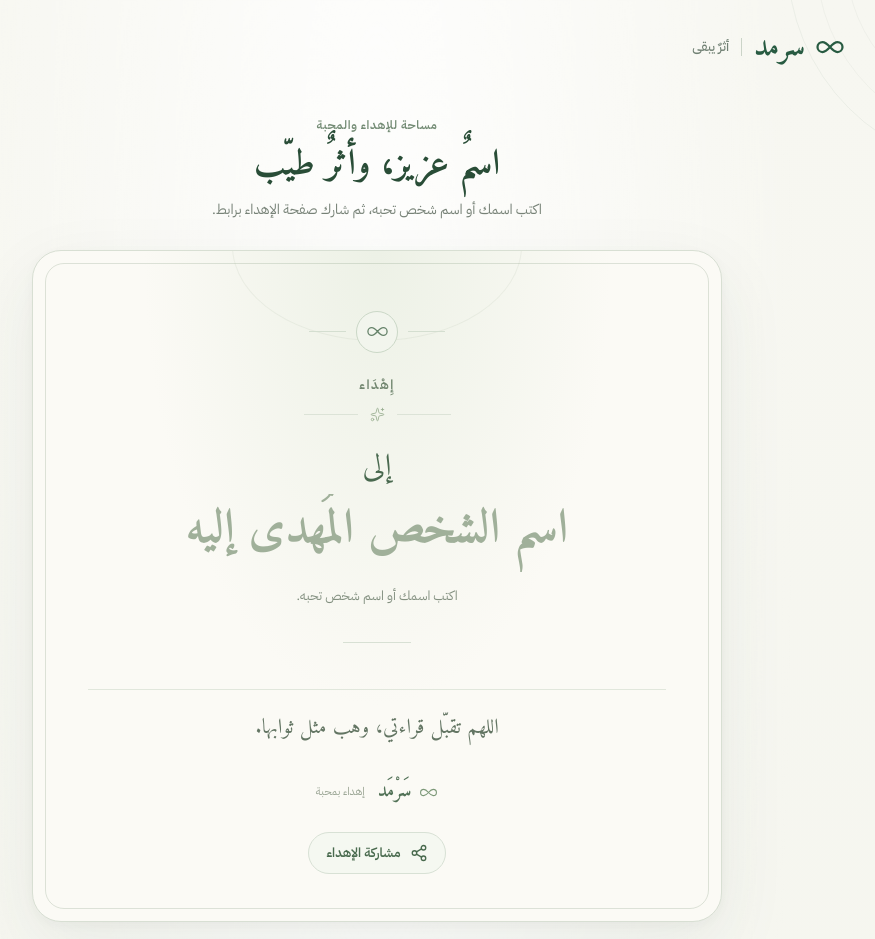
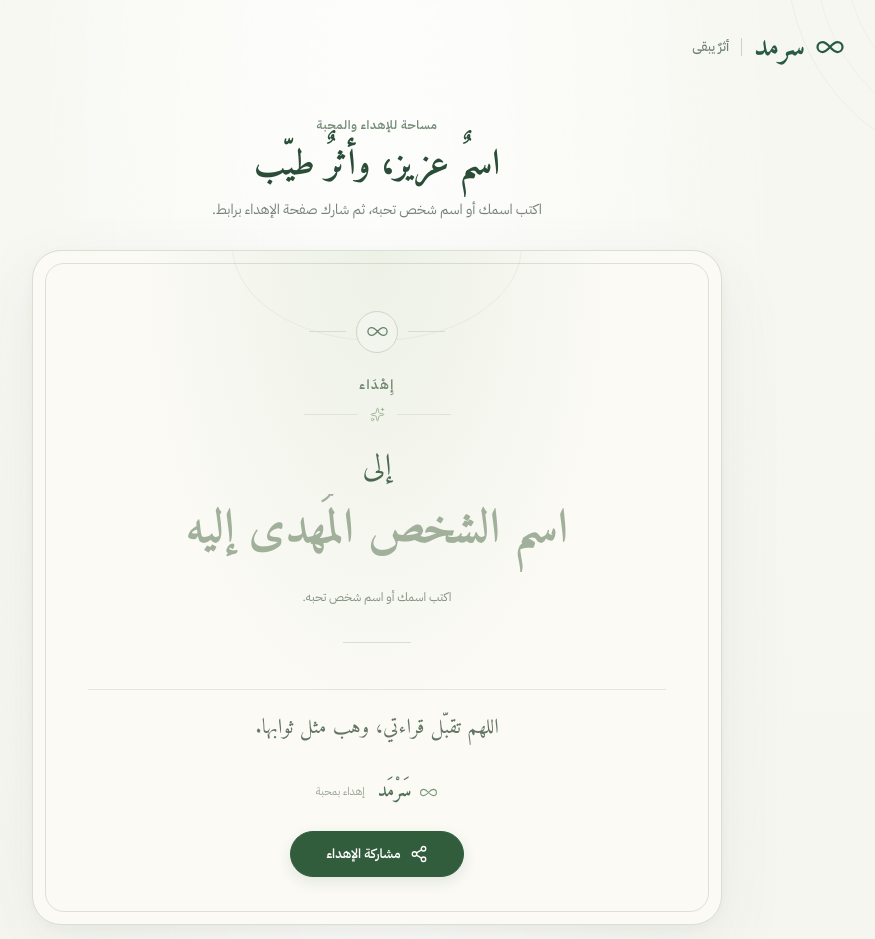
Before and after one commit to inawy/sarmad, a React (Vite) app: page / in a window 1280 px wide. Shown: the top 939 px of the page, without its empty margins (263-1138 px from the left). Built offline with nearby package versions, Linux system fonts and the light colour scheme; a web font is replaced by a local one.

Commit message:
Simplify share UI to personalized links

```diff
--- a/src/index.css
+++ b/src/index.css
@@ -820,33 +820,139 @@ input {
 }
 
 
-/* Share menu anchored to the dedication card */
-.share-actions { position:relative; z-index:3; display:flex; flex-direction:column; align-items:center; margin-top:25px; }
+/* Link sharing */
+.share-actions {
+  display:flex;
+  width:min(100%, 500px);
+  flex-direction:column;
+  align-items:center;
+  margin-top:24px;
+}
 .share-trigger {
-  display:inline-flex; min-width:126px; min-height:42px; align-items:center; justify-content:center; gap:9px;
-  padding:8px 17px; border:1px solid #d8e1d5; border-radius:999px; background:rgba(245,248,241,.96);
-  color:#496a4e; font-size:13px; font-weight:600; cursor:pointer;
-  transition:background-color 150ms ease,border-color 150ms ease,transform 150ms ease;
+  display:inline-flex;
+  min-width:174px;
+  min-height:46px;
+  align-items:center;
+  justify-content:center;
+  gap:9px;
+  padding:10px 20px;
+  border:1px solid #315d3d;
+  border-radius:999px;
+  background:#315d3d;
+  color:#fff;
+  font-size:13px;
+  font-weight:600;
+  cursor:pointer;
+  box-shadow:0 5px 14px rgba(49,93,61,.12);
+  transition:background-color 150ms ease, transform 150ms ease;
 }
-.share-trigger:hover:not(:disabled) { border-color:#a8bba2; background:#eef3e9; }
+.share-trigger:hover:not(:disabled) { background:#244b30; }
 .share-trigger:active:not(:disabled) { transform:translateY(1px); }
-.share-trigger:focus-visible,.share-action:focus-visible { outline:2px solid #6c8e70; outline-offset:2px; }
+.share-trigger:focus-visible,.share-copy-button:focus-visible,.name-edit-button:focus-visible {
+  outline:2px solid #6c8e70;
+  outline-offset:3px;
+}
 .share-trigger:disabled { cursor:wait; opacity:.75; }
-.share-chevron { color:#82937e; transition:transform 150ms ease; }
-.share-chevron.is-open { transform:rotate(180deg); }
-.share-popover {
-  position:absolute; bottom:calc(100% + 10px); left:50%; z-index:30; width:min(270px,calc(100vw - 76px));
-  padding:7px; transform:translateX(-50%); border:1px solid #dce3d8; border-radius:17px;
-  background:#fffefa; box-shadow:0 15px 38px rgba(43,69,48,.16);
+.share-link-panel {
+  width:100%;
+  margin-top:13px;
+  padding:14px;
+  border:1px solid #dce3d8;
+  border-radius:17px;
+  background:rgba(255,254,250,.96);
+  text-align:right;
+  box-shadow:0 8px 24px rgba(43,69,48,.06);
 }
-.share-action {
-  display:flex; width:100%; min-height:46px; align-items:center; justify-content:flex-start; gap:11px;
-  padding:9px 12px; border:0; border-radius:11px; background:transparent; color:#496a4e;
-  font-size:13px; font-weight:500; text-align:right; cursor:pointer; transition:background-color 140ms ease;
+.share-link-title {
+  margin:0;
+  color:#365c40;
+  font-size:13px;
+  font-weight:700;
 }
-.share-action:hover { background:#f1f5ed; }
-.share-action-icon { flex:0 0 auto; color:#708a70; }
-.share-actions-status { max-width:270px; margin:5px 0 0; color:#6f866f; font-size:11px; line-height:1.6; text-align:center; }
+.share-link-description {
+  margin:4px 0 10px;
+  color:#879384;
+  font-size:11px;
+  line-height:1.7;
+}
+.share-link-row {
+  display:grid;
+  grid-template-columns:minmax(0,1fr) auto;
+  gap:7px;
+  align-items:stretch;
+}
+.share-link-input {
+  width:100%;
+  min-width:0;
+  min-height:42px;
+  padding:8px 10px;
+  border:1px solid #dce3d8;
+  border-radius:10px;
+  outline:none;
+  background:#f7f8f3;
+  color:#647563;
+  direction:ltr;
+  font-family:Arial,sans-serif;
+  font-size:11px;
+  text-align:left;
+}
+.share-link-input:focus {
+  border-color:#8fa58a;
+  box-shadow:0 0 0 2px rgba(108,142,112,.12);
+}
+.share-copy-button {
+  display:inline-flex;
+  min-width:91px;
+  min-height:42px;
+  align-items:center;
+  justify-content:center;
+  gap:6px;
+  padding:8px 10px;
+  border:1px solid #d8e1d5;
+  border-radius:10px;
+  background:#f0f4ed;
+  color:#496a4e;
+  font-size:11px;
+  font-weight:600;
+  cursor:pointer;
+}
+.share-copy-button:hover { background:#e8efe3; }
+.share-actions-status {
+  min-height:17px;
+  margin:6px 0 0;
+  color:#6f866f;
+  font-size:11px;
+  line-height:1.6;
+  text-align:center;
+}
+.name-guidance-row {
+  display:flex;
+  min-height:30px;
+  align-items:center;
+  justify-content:center;
+  flex-wrap:wrap;
+  gap:4px 10px;
+  margin-top:7px;
+}
+.name-guidance-row .name-guidance {
+  min-height:0;
+  margin:0;
+  font-size:12px;
+}
+.name-edit-button {
+  display:inline-flex;
+  align-items:center;
+  gap:4px;
+  padding:3px 5px;
+  border:0;
+  border-radius:6px;
+  background:transparent;
+  color:#55765b;
+  font-size:11px;
+  font-weight:600;
+  cursor:pointer;
+}
+.name-edit-button:hover { background:#eef3e9; }
 .is-spinning { animation:sarmad-spin 1s linear infinite; }
 @keyframes sarmad-spin { to { transform:rotate(360deg); } }
 
```
